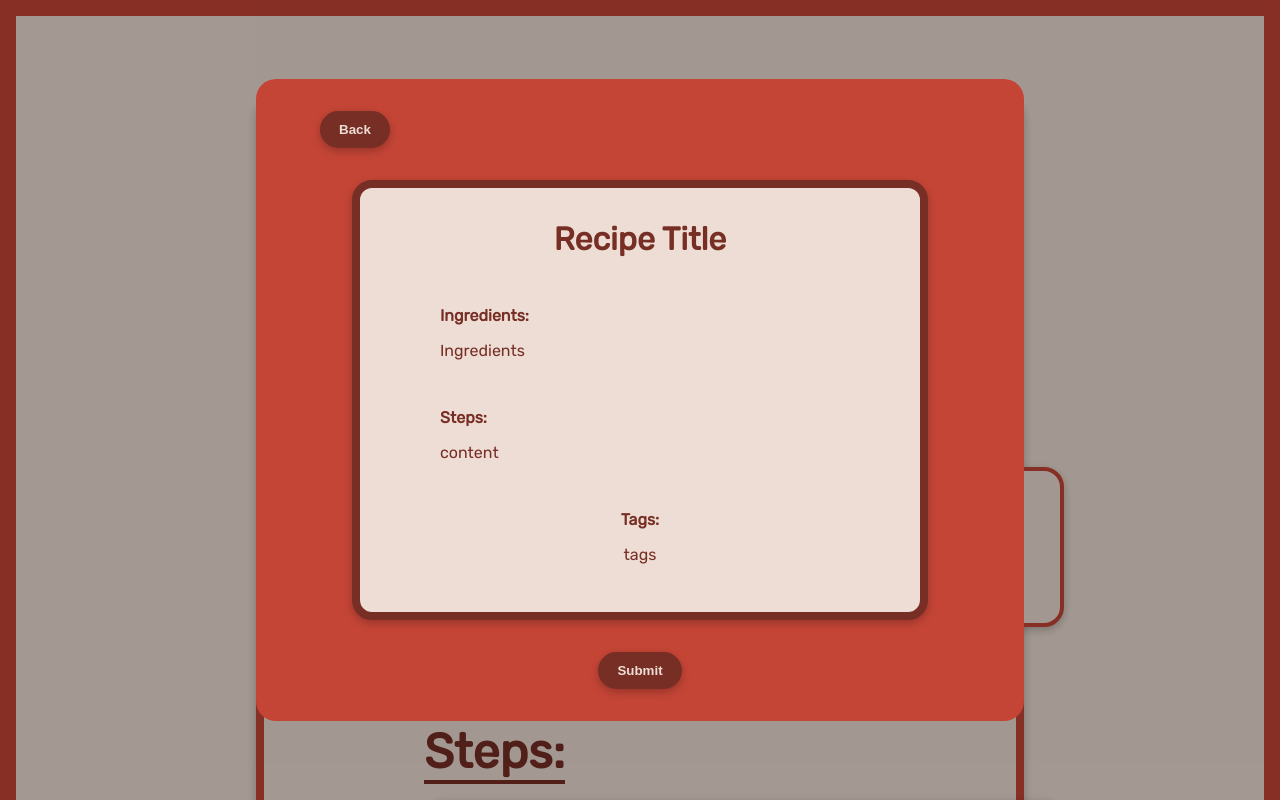
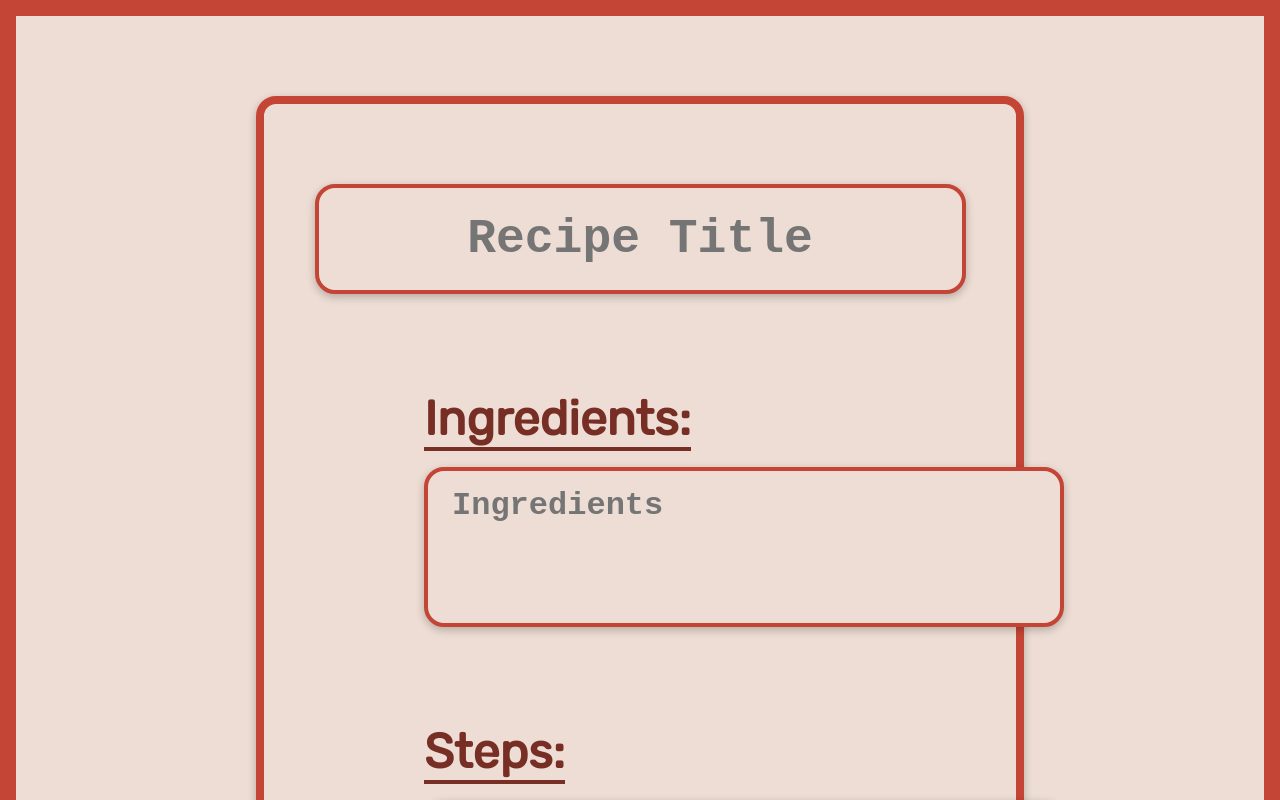
Before and after one commit to MepilLeaf/john-henriksen-capstone, a React (Create React App) app: page /create in a window 1280 px wide. Shown: the top 800 px of the page. Built offline with nearby package versions, Linux system fonts and the light colour scheme.

Commit message:
Finished create recipes page
Finished the page and make a popup component that can be used for the browser page

```diff
--- a/src/components/Button/Button.scss
+++ b/src/components/Button/Button.scss
@@ -19,14 +19,14 @@
   &__inner-container {
     background-color: $light-red;
     border-radius: 1.25rem;
-    padding: 0.5rem 1rem;
+    padding: 1rem 2rem;
     color: $off-white;
     font-weight: bold;
     font-size: 1rem;
     @include box-shadow;
 
     &:hover {
-      padding: 1rem 1.5rem;
+      padding: 1.5rem 2.5rem;
     }
 
     &--blue {
--- a/src/components/RecipeDisplay/RecipeDisplay.js
+++ b/src/components/RecipeDisplay/RecipeDisplay.js
@@ -6,8 +6,11 @@ const RecipeDisplay = ({ isBrowser, onBack, onSubmit, recipeData }) => {
     recipeData;
 
   return (
+    <div className="scroll-container">
       <article
-      className={`recipe-display ${isBrowser ? "recipe-display--browser" : ""}`}
+        className={`recipe-display ${
+          isBrowser ? "recipe-display--browser" : ""
+        }`}
       >
         <button
           className={`recipe-display__back ${
@@ -24,13 +27,13 @@ const RecipeDisplay = ({ isBrowser, onBack, onSubmit, recipeData }) => {
         >
           <h3 className="recipe-display__recipe-title">{recipeTitle}</h3>
           <h4 className="recipe-display__recipe-section-title">Ingredients:</h4>
-        <p className="recipe-display__recipe-section-content">
+          <pre className="recipe-display__recipe-section-content">
             {recipeIngredients}
-        </p>
+          </pre>
           <h4 className="recipe-display__recipe-section-title">Steps:</h4>
-        <p className="recipe-display__recipe-section-content">
+          <pre className="recipe-display__recipe-section-content">
             {recipeContent}
-        </p>
+          </pre>
           <h4 className="recipe-display__recipe-tags-title">Tags:</h4>
           <p className="recipe-display__recipe-tags">{recipeTags}</p>
         </div>
@@ -46,6 +49,7 @@ const RecipeDisplay = ({ isBrowser, onBack, onSubmit, recipeData }) => {
           </button>
         )}
       </article>
+    </div>
   );
 };
 
--- a/src/components/RecipeDisplay/RecipeDisplay.scss
+++ b/src/components/RecipeDisplay/RecipeDisplay.scss
@@ -1,11 +1,18 @@
 @use "../../styles/partials/globals.scss" as *;
+
+.scroll-container {
+  width: 60vw;
+  height: 100vh;
+  overflow-y: auto;
+}
 
 .recipe-display {
   background-color: $light-red;
-  width: 60vw;
+
   border-radius: 1.25rem;
   padding: 2rem 4rem;
   @include flex(column);
+  overflow-y: scroll;
 
   &--browser {
     background-color: $light-blue;
@@ -19,7 +26,8 @@
     color: $off-white;
     border-radius: 1.25rem;
     font-weight: bold;
-    padding: 0.5rem 1rem;
+    padding: 1rem 2rem;
+    font-size: 1.5rem;
     @include box-shadow;
 
     &--browser {
@@ -54,7 +62,7 @@
 
   &__recipe-title {
     margin: 0;
-    font-size: 2rem;
+    font-size: 5rem;
   }
 
   &__recipe-section-title,
@@ -65,10 +73,21 @@
   &__recipe-section-title,
   &__recipe-tags-title {
     margin: 3rem 0 0;
+    font-size: 3rem;
   }
 
   &__recipe-section-content,
-  &__recipe-tags-content {
+  &__recipe-tags {
     margin: 1rem 0 0;
   }
+
+  &__recipe-section-content {
+    text-align: left;
+    font-weight: bold;
+    font-size: 1.5rem;
+  }
+
+  &__recipe-tags {
+    font-size: 1.3rem;
+  }
 }
--- a/src/pages/CreateRecipes/CreateRecipe.js
+++ b/src/pages/CreateRecipes/CreateRecipe.js
@@ -1,7 +1,7 @@
 import "./CreateRecipe.scss";
 import TextareaAutosize from "react-textarea-autosize";
 import Button from "../../components/Button/Button";
-import { useState } from "react";
+import { useState, useEffect } from "react";
 import axios from "axios";
 import RecipeDisplay from "../../components/RecipeDisplay/RecipeDisplay";
 
@@ -17,12 +17,7 @@ const CreateRecipes = () => {
 
   const [values, setValues] = useState(initialValues);
 
-  const [recipe, setRecipe] = useState({
-    recipeTitle: "Recipe Title",
-    recipeIngredients: "Ingredients",
-    recipeContent: "content",
-    recipeTags: "tags",
-  });
+  const [recipe, setRecipe] = useState(null);
 
   const handleInputChange = (e) => {
     const { name, value } = e.target;
@@ -43,11 +38,22 @@ const CreateRecipes = () => {
       recipeTags: values.tags,
     };
 
-    console.log(newRecipe);
+    setRecipe(newRecipe);
+  };
 
+  useEffect(() => {
+    if (recipe) {
+      document.body.style.overflow = "hidden";
+    } else {
+      document.body.style.overflow = "visible";
+    }
+  }, [recipe]);
+
+  const onSubmit = async () => {
     try {
-      const res = await axios.post(RECIPES_URL, newRecipe);
-      console.log(res);
+      await axios.post(RECIPES_URL, recipe);
+      setRecipe(null);
+      setValues(initialValues);
     } catch (error) {
       console.log(error);
     }
@@ -75,7 +81,7 @@ const CreateRecipes = () => {
         <TextareaAutosize
           className="recipe-form__steps-input"
           placeholder="Steps"
-          name="steps"
+          name="content"
           onChange={handleInputChange}
           value={values.content}
         />
@@ -95,11 +101,18 @@ const CreateRecipes = () => {
             sweet, savory, 30 minutes, vegetarian
           </p>
         </div>
-        <Button type="submit" isBlue={false} content="content time" />
+        <Button type="submit" isBlue={false} content="Done" />
       </form>
       {recipe && (
         <div className="create-recipe-popup">
-          <RecipeDisplay isBrowser={false} recipeData={recipe} />
+          <RecipeDisplay
+            isBrowser={false}
+            recipeData={recipe}
+            onBack={() => {
+              setRecipe(null);
+            }}
+            onSubmit={onSubmit}
+          />
         </div>
       )}
     </main>
--- a/src/pages/CreateRecipes/CreateRecipe.scss
+++ b/src/pages/CreateRecipes/CreateRecipe.scss
@@ -68,7 +68,7 @@
     background-color: $dark-red;
     padding: 0.8rem;
     border-radius: 1.25rem;
-    margin: 1rem 0;
+    margin: 1rem 0 4rem;
     @include box-shadow;
   }
 
@@ -88,7 +88,8 @@
   position: fixed;
   top: 0;
   width: 100%;
-  height: 100vh;
+  height: 100%;
   z-index: 1000;
-  @include flex;
+
+  @include flex(column, flex-start);
 }
```
Lines whose indentation alone changed are shown as unchanged.
